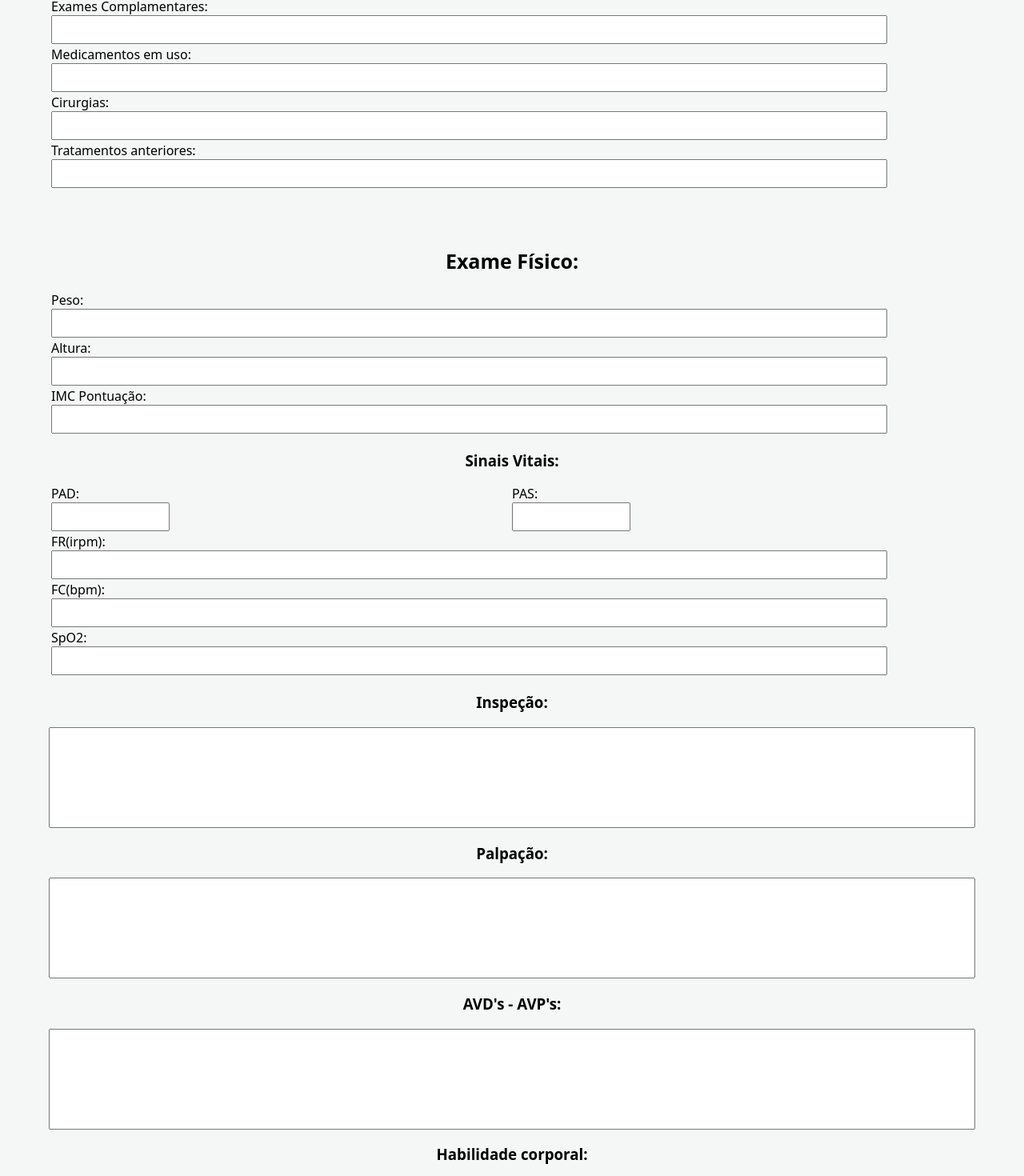
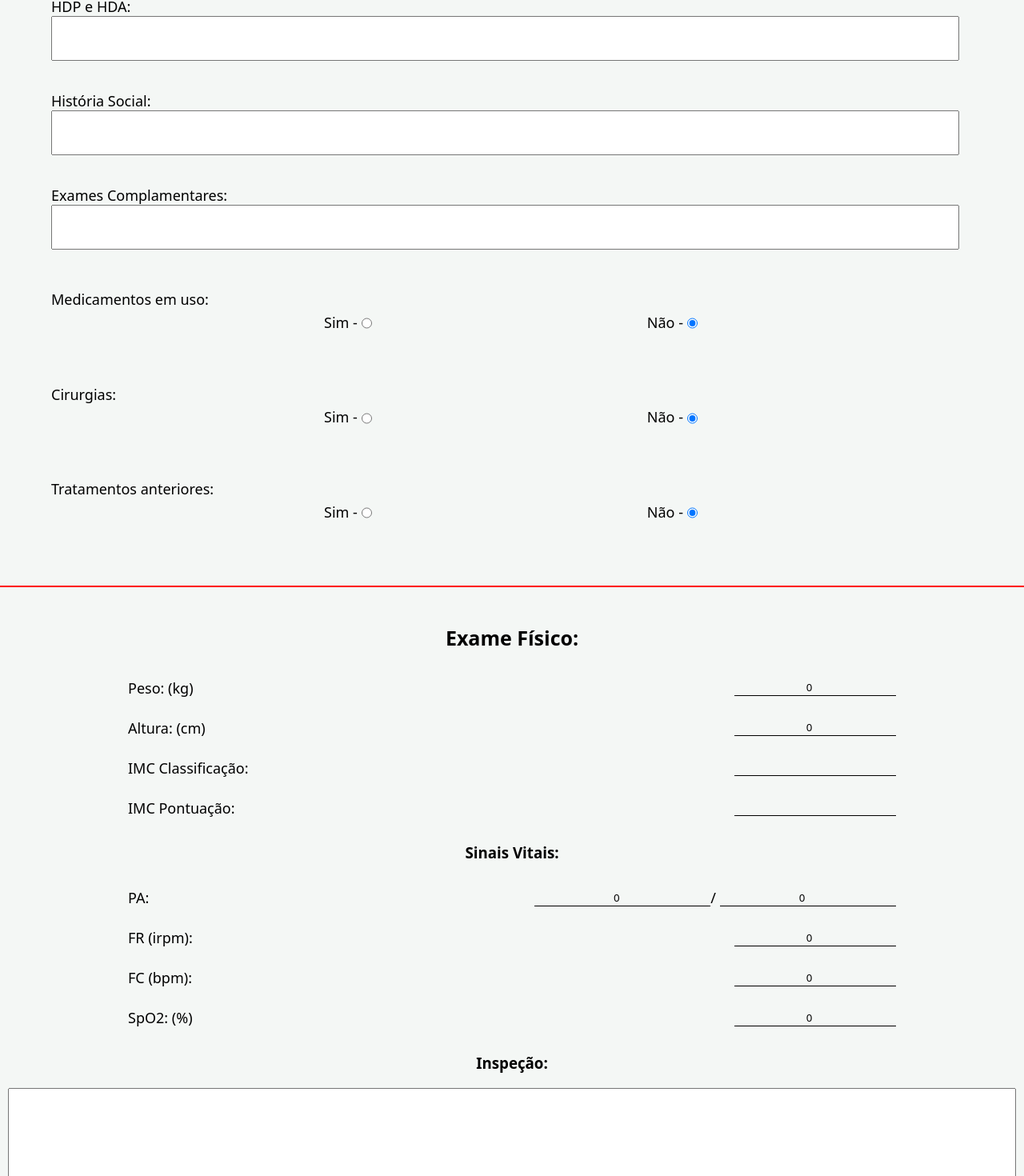
Before and after one commit to Bruhkamargo/OrtoFisioUNIPLAC, a React (Vite) app: page / in a window 1280 px wide. Shown: the part 1138-2608 px from the top of the page at 80% size. Built offline with nearby package versions, Linux system fonts and the light colour scheme.

Commit message:
Atualização de useState

```diff
--- a/package.json
+++ b/package.json
@@ -11,6 +11,7 @@
     "preview": "vite preview"
   },
   "dependencies": {
+    "moment": "^2.30.1",
     "react": "^18.3.1",
     "react-dom": "^18.3.1"
   },
--- a/src/App.css
+++ b/src/App.css
@@ -11,6 +11,7 @@ h2 {
   display: flex;
   flex-direction: column;
   flex-wrap: nowrap;
+  align-items: center;
   padding: 2% 0;
 }
 
@@ -19,13 +20,33 @@ h2 {
   width: 95%;
   display: flex;
   flex-direction: column;
-  padding-left: 5%;
+  justify-content: center;
+
+  & .SpanSex {
+    display: flex;
+    flex-direction: row;
+
+    & .LabelSex {
+      display: flex;
+      flex-direction: row;
+      font-size: 16px;
+      font-weight: normal;
+    }
+  }
 
   & label {
     font-size: 20px;
     font-weight: bold;
     letter-spacing: 1px;
     line-height: 30px;
+  }
+
+  & select {
+    font-size: 20px;
+    border: none;
+    background-color: transparent;
+    border-bottom: 1px solid;
+    width: 90%;
   }
 
   & input {
@@ -48,6 +69,10 @@ h2 {
   align-items: center;
   padding: 2% 0;
 
+  & label {
+    font-size: 18px;
+  }
+
   & .SpanHC {
     flex-direction: row;
     justify-content: space-around;
@@ -56,14 +81,32 @@ h2 {
   & span {
     display: flex;
     width: 90%;
-    height: 60px;
+    height: 80px;
     align-items: flex-start;
     flex-direction: column;
+    justify-content: center;
+    margin-bottom: 3%;
 
-    & input {
-      width: 90%;
-      height: 30px;
+    & .DivRadio {
+      width: 100%;
+      display: flex;
+      flex-direction: row;
+      justify-content: space-evenly;
+
+      & label {
+        display: flex;
+        align-items: center;
+        font-size: 18px;
+      }
+
+      & input[type="radio"] {
+        height: 30px;
+      }
     }
+  }
+
+  & .YNSpan {
+    height: 120px;
   }
 
   & .DivPA {
@@ -80,16 +123,51 @@ h2 {
 }
 
 #DivExameFísico {
+  border-top: 2px solid;
+  border-color: red;
   height: auto;
   width: 100%;
   background-color: rgb(244, 247, 245);
   display: flex;
   flex-direction: column;
   flex-wrap: nowrap;
-  align-content: center;
-  align-items: flex-start;
+  align-items: center;
   padding: 2% 0;
-  justify-content: center;
+
+  & .SpanExFi {
+    display: flex;
+    flex-direction: row;
+    align-items: center;
+    justify-content: space-between;
+    width: 75%;
+
+    & label {
+      font-size: 18px;
+    }
+
+    & input {
+      border: none;
+      border-bottom: 1px solid;
+      margin-left: 5px;
+      background-color: transparent;
+      text-align: center;
+    }
+  }
+
+  & .PASPAD {
+
+    & span {
+      display: flex;
+      flex-direction: row;
+      align-items: center;
+      justify-content: flex-end;
+    }
+
+    & input {
+      width: 25%;
+      text-align: center;
+    }
+  }
 
   & span {
     display: flex;
@@ -97,7 +175,12 @@ h2 {
     height: 50px;
     align-items: flex-start;
     flex-direction: column;
+  }
 
+  & .SpanHC {
+    display: flex;
+    flex-direction: row;
+    justify-content: space-between;
   }
 }
 
@@ -125,7 +208,7 @@ h2 {
 .TXTArea {
   height: 120px;
   resize: none;
-  width: 90%;
+  width: 98%;
 }
 
 footer {
--- a/src/App.jsx
+++ b/src/App.jsx
@@ -2,7 +2,25 @@ import { useState } from 'react';
 
 import './App.css'
 
+import Cal_DDN from './Functions/Age_calc';
+import CalcIMC from './Functions/IMC';
+
 const App = () => {
+  const [ArrayCadastro, SetArrayCadastro] = useState(['', '', '', '', '', 'Masculino', '', '', '', '', '', '']);
+  const [StrQP, SetStrQP] = useState('');
+  const [StrHDP, SetStrHDP] = useState('');
+  const [StrHistoriaSocial, SetStrHistoriaSocial] = useState('');
+  const [StrExames, SetStrExames] = useState('');
+  const [BoolMedicamentos, SetBoolMedicamentos] = useState(false);
+  const [BoolCirugias, SetBoolCirugias] = useState(false);
+  const [BoolTratamentos, SetBoolTratamentos] = useState(false);
+  const [IntPeso, SetIntPeso] = useState(0);
+  const [IntAltura, SetIntAltura] = useState(0);
+  const [ArrayIMC, SetArrayIMC] = useState(['', ''])
+  const [ArrayPA, SetArrayPA] = useState([0, 0])
+  const [IntFR, SetIntFR] = useState(0)
+  const [IntFC, SetIntFC] = useState(0)
+  const [IntSPO2, SetIntSPO2] = useState(0)
 
   return (
     <>
@@ -15,47 +33,56 @@ const App = () => {
 
         <span className='InputCad'>
           <label>Avaliador: </label>
-          <input type="text" />
+          <input type="text" value={ArrayCadastro[0]} onChange={(e) => { ArrayCadastro[0] = e.target.value; SetArrayCadastro([...ArrayCadastro]) }} />
         </span>
         <span className='InputCad'>
           <label>Data: </label>
-          <input type="date" />
+          <input type="date" value={ArrayCadastro[1]} onChange={(e) => { ArrayCadastro[1] = e.target.value; SetArrayCadastro([...ArrayCadastro]) }} />
         </span>
         <span className='InputCad'>
           <label>Nome: </label>
-          <input type="text" />
+          <input type="text" value={ArrayCadastro[2]} onChange={(e) => { ArrayCadastro[2] = e.target.value; SetArrayCadastro([...ArrayCadastro]) }} />
         </span>
         <span className='InputCad'>
           <label>Data de Nascimento: </label>
-          <input type="date" />
+          <input type="date" onBlur={(e) => { ArrayCadastro[4] = (Cal_DDN(e.target.value)[0]); SetArrayCadastro([...ArrayCadastro]) }}
+            value={ArrayCadastro[3]} onChange={(e) => { ArrayCadastro[3] = e.target.value; SetArrayCadastro([...ArrayCadastro]) }} />
         </span>
         <span className='InputCad'>
           <label>Idade: </label>
-          <input type="text" />
+          <input type="text" value={ArrayCadastro[4]} readOnly />
+        </span>
+        <span className='InputCad'>
+          <label>Sexo: </label>
+          <select value={ArrayCadastro[5]} onChange={(e) => { ArrayCadastro[5] = e.target.value; SetArrayCadastro([...ArrayCadastro]) }} >
+            <option value=""> Selecione o Sexo</option>
+            <option value="Masculino">Masculino</option>
+            <option value="Feminino">Feminino</option>
+          </select>
         </span>
         <span className='InputCad'>
           <label>Telefone: </label>
-          <input type="text" />
+          <input type="text" value={ArrayCadastro[6]} onChange={(e) => { ArrayCadastro[6] = e.target.value; SetArrayCadastro([...ArrayCadastro]) }} />
         </span>
         <span className='InputCad'>
           <label>Endereço: </label>
-          <input type="text" />
+          <input type="text" value={ArrayCadastro[7]} onChange={(e) => { ArrayCadastro[7] = e.target.value; SetArrayCadastro([...ArrayCadastro]) }} />
         </span>
         <span className='InputCad'>
           <label>Profissão: </label>
-          <input type="text" />
+          <input type="text" value={ArrayCadastro[8]} onChange={(e) => { ArrayCadastro[8] = e.target.value; SetArrayCadastro([...ArrayCadastro]) }} />
         </span>
         <span className='InputCad'>
           <label>Diagnóstico Médico: </label>
-          <input type="text" />
+          <input type="text" value={ArrayCadastro[9]} onChange={(e) => { ArrayCadastro[9] = e.target.value; SetArrayCadastro([...ArrayCadastro]) }} />
         </span>
         <span className='InputCad'>
           <label>Nome do Médico: </label>
-          <input type="text" />
+          <input type="text" value={ArrayCadastro[10]} onChange={(e) => { ArrayCadastro[10] = e.target.value; SetArrayCadastro([...ArrayCadastro]) }} />
         </span>
         <span className='InputCad'>
           <label>Tempo de lesão: </label>
-          <input type="text" />
+          <input type="text" value={ArrayCadastro[11]} onChange={(e) => { ArrayCadastro[11] = e.target.value; SetArrayCadastro([...ArrayCadastro]) }} />
         </span>
 
       </div>
@@ -64,72 +91,96 @@ const App = () => {
         <h2>Anamnese:</h2>
         <span>
           <label>Queixa Principal:</label>
-          <textarea className="TXTArea" />
+          <textarea className="TXTArea" value={StrQP} onChange={(e) => { SetStrQP(e.target.value) }} />
         </span>
         <span>
           <label>HDP e HDA:</label>
-          <textarea className="TXTArea" />
+          <textarea className="TXTArea" value={StrHDP} onChange={(e) => { SetStrHDP(e.target.value) }} />
         </span>
         <span>
           <label>História Social:</label>
-          <textarea className="TXTArea" />
+          <textarea className="TXTArea" value={StrHistoriaSocial} onChange={(e) => { SetStrHistoriaSocial(e.target.value) }} />
         </span>
         <span>
           <label>Exames Complamentares:</label>
-          <input type='text'></input>
+          <textarea className="TXTArea" value={StrExames} onChange={(e) => { SetStrExames(e.target.value) }} />
         </span>
-        <span>{/**Sim ou não */}
+        <span className={BoolMedicamentos ? 'YNSpan' : ''}>{/**Sim ou não */}
           <label>Medicamentos em uso:</label>
-          <input type='text'></input>
+          <div className='DivRadio'>
+            <label>Sim - <input type='radio' checked={BoolMedicamentos ? true : false} onChange={() => { SetBoolMedicamentos(!BoolMedicamentos) }} /></label>
+            <label>Não - <input type='radio' checked={BoolMedicamentos ? false : true} onChange={() => { SetBoolMedicamentos(!BoolMedicamentos) }} /></label>
+          </div>
+          {BoolMedicamentos ?
+            <textarea className="TXTArea" value={StrExames} onChange={(e) => { SetStrExames(e.target.value) }} />
+            :
+            <></>}
         </span>
-        <span>{/**Sim ou não */}
+        <span className={BoolCirugias ? 'YNSpan' : ''}>{/**Sim ou não */}
           <label>Cirurgias:</label>
-          <input type='text'></input>
+          <div className='DivRadio'>
+            <label>Sim - <input type='radio' checked={BoolCirugias ? true : false} onChange={() => { SetBoolCirugias(!BoolCirugias) }} /></label>
+            <label>Não - <input type='radio' checked={BoolCirugias ? false : true} onChange={() => { SetBoolCirugias(!BoolCirugias) }} /></label>
+          </div>
+          {BoolCirugias ?
+            <textarea className="TXTArea" value={StrExames} onChange={(e) => { SetStrExames(e.target.value) }} />
+            :
+            <></>}
         </span>
-        <span>{/**Sim ou não */}
+        <span className={BoolTratamentos ? 'YNSpan' : ''}>{/**Sim ou não */}
           <label>Tratamentos anteriores:</label>
-          <input type='text'></input>
+          <div className='DivRadio'>
+            <label>Sim - <input type='radio' checked={BoolTratamentos ? true : false} onChange={() => { SetBoolTratamentos(!BoolTratamentos) }} /></label>
+            <label>Não - <input type='radio' checked={BoolTratamentos ? false : true} onChange={() => { SetBoolTratamentos(!BoolTratamentos) }} /></label>
+          </div>
+          {BoolTratamentos ?
+            <textarea className="TXTArea" value={StrExames} onChange={(e) => { SetStrExames(e.target.value) }} />
+            :
+            <></>}
         </span>
       </div>
 
-      <div id='DivAnamnese'>
+      <div id='DivExameFísico'>
         <h2>Exame Físico:</h2>
-        <span>
-          <label>Peso:</label>
-          <input type="text" />
+        <span className='SpanExFi'>
+          <label>Peso: (kg)</label>
+          <input type="number" value={IntPeso} onChange={(e) => { SetIntPeso(e.target.value) }} />
         </span>
-        <span>
-          <label>Altura:</label>
-          <input type="text" />
+        <span className='SpanExFi'>
+          <label>Altura: (cm)</label>
+          <input type="number" value={IntAltura} onChange={(e) => { SetIntAltura(e.target.value) }} onBlur={() => { SetArrayIMC(CalcIMC(IntPeso, IntAltura, ArrayCadastro[5])); }} />
         </span>
-        <span>
+        <span className='SpanExFi'>
+        <label>IMC Classificação:</label>
+          <input type="text" value={ArrayIMC[0]} readOnly />
+        </span>
+        <span className='SpanExFi'>
           <label>IMC Pontuação:</label>
-          <input type="text" />
+          <input type="text" value={ArrayIMC[1]} readOnly />
         </span>
 
         <h3>Sinais Vitais:</h3>
-        <div className='DivPA'>
+
+        <span className='SpanExFi PASPAD'>
+          <label>PA:</label>
           <span>
-            <label>PAD:</label>
-            <input type="text" />
+            <input type="number" value={ArrayPA[0]} onChange={(e) => {ArrayPA[0] = e.target.value; SetArrayPA([...ArrayPA])}}/>
+            <label>/</label>
+            <input type="number" value={ArrayPA[1]} onChange={(e) => {ArrayPA[1] = e.target.value; SetArrayPA([...ArrayPA])}}/>
           </span>
-          <span>
-            <label>PAS:</label>
-            <input type="text" />
         </span>
-        </div>
 
-        <span>
-          <label>FR(irpm):</label>
-          <input type="text" />
+        <span className='SpanExFi'>
+          <label>FR (irpm):</label>
+          <input type="number" value={IntFR} onChange={(e) => {SetIntFR(e.target.value)}}/>
         </span>
-        <span>
-          <label>FC(bpm):</label>
-          <input type="text" />
+        <span className='SpanExFi'>
+          <label>FC (bpm):</label>
+          <input type="number" value={IntFC} onChange={(e) => {SetIntFC(e.target.value)}}/>
         </span>
-        <span>
-          <label>SpO2:</label>
-          <input type="text" />
+        <span className='SpanExFi'>
+          <label>SpO2: (%)</label>
+          <input type="number" value={IntSPO2} onChange={(e) => {SetIntSPO2(e.target.value)}}/>
         </span>
 
         <h3>Inspeção:</h3>
--- /dev/null
+++ b/src/Functions/Age_calc.js
@@ -0,0 +1,40 @@
+import moment from 'moment';
+
+/** str_ddn == yyyy-mm-dd */
+export default function Cal_DDN(str_ddn, apenas_idade = false) {
+    // console.log(str_ddn);
+    if (!str_ddn) {
+        return "Data Inválida";
+    }
+
+    const ddn = moment(str_ddn);
+    if (!ddn.isValid()) {
+        return "Data Inválida";
+    }
+
+    const hoje = moment();
+    const idade = moment.duration(hoje.diff(ddn));
+
+    let IC;
+    const anos = idade.years();
+    const meses = idade.months();
+    const dias = idade.days();
+
+    if (apenas_idade) {
+        return anos;
+    } else {
+        if (meses === 0 && dias === 0) {
+            IC = anos * 12;
+            return [`${anos} Anos`, IC];
+        } else if (dias === 0) {
+            IC = (anos * 12) + meses;
+            return [`${anos} Anos e ${meses} Meses`, IC];
+        } else if (meses === 0) {
+            IC = (anos * 12) + (dias >= 15 ? 1 : 0);
+            return [`${anos} Anos e ${dias} Dias`, IC];
+        } else {
+            IC = (anos * 12) + meses + (dias >= 15 ? 1 : 0);
+            return [`${anos} Anos, ${meses} Meses e ${dias} Dias`, IC];
+        }
+    }
+}
--- /dev/null
+++ b/src/Functions/IMC.js
@@ -0,0 +1,36 @@
+
+/**
+ * @description Calculo do IMC
+ *
+ * @param {Numver} peso
+ * @param {Numver} altura
+ * @param {String} sexo
+ */
+export default function CalcIMC(peso, altura, sexo) {
+    let result = peso / ((altura / 100) ** 2)
+    if (sexo == "Masculino") {
+        if (result < 20.69) {
+            return ["IMC Abaixo do Normal", result.toFixed(2)];
+        } else if (result <= 26.40) {
+            return ["IMC Normal", result.toFixed(2)];
+        } else if (result <= 27.80) {
+            return ["IMC Acima do Peso", result.toFixed(2)];
+        } else if (result <= 32.30) {
+            return ["IMC Obesidade", result.toFixed(2)];
+        } else {
+            return ["IMC Obesidade Morbida", result.toFixed(2)];
+        }
+    } else if (sexo == "Feminino") {
+        if (result < 19.09) {
+            return ["IMC Abaixo do Normal", result.toFixed(2)];
+        } else if (result <= 25.80) {
+            return ["IMC Normal", result.toFixed(2)];
+        } else if (result <= 27.30) {
+            return ["IMC Acima do Peso", result.toFixed(2)];
+        } else if (result <= 32.30) {
+            return ["IMC Obesidade", result.toFixed(2)];
+        } else {
+            return ["IMC Obesidade Morbida", result.toFixed(2)];
+        }
+    }
+}
```
Also changed, not shown: 1 other file (tests, documents, lock files or other folders). Lines whose indentation alone changed are shown as unchanged.
